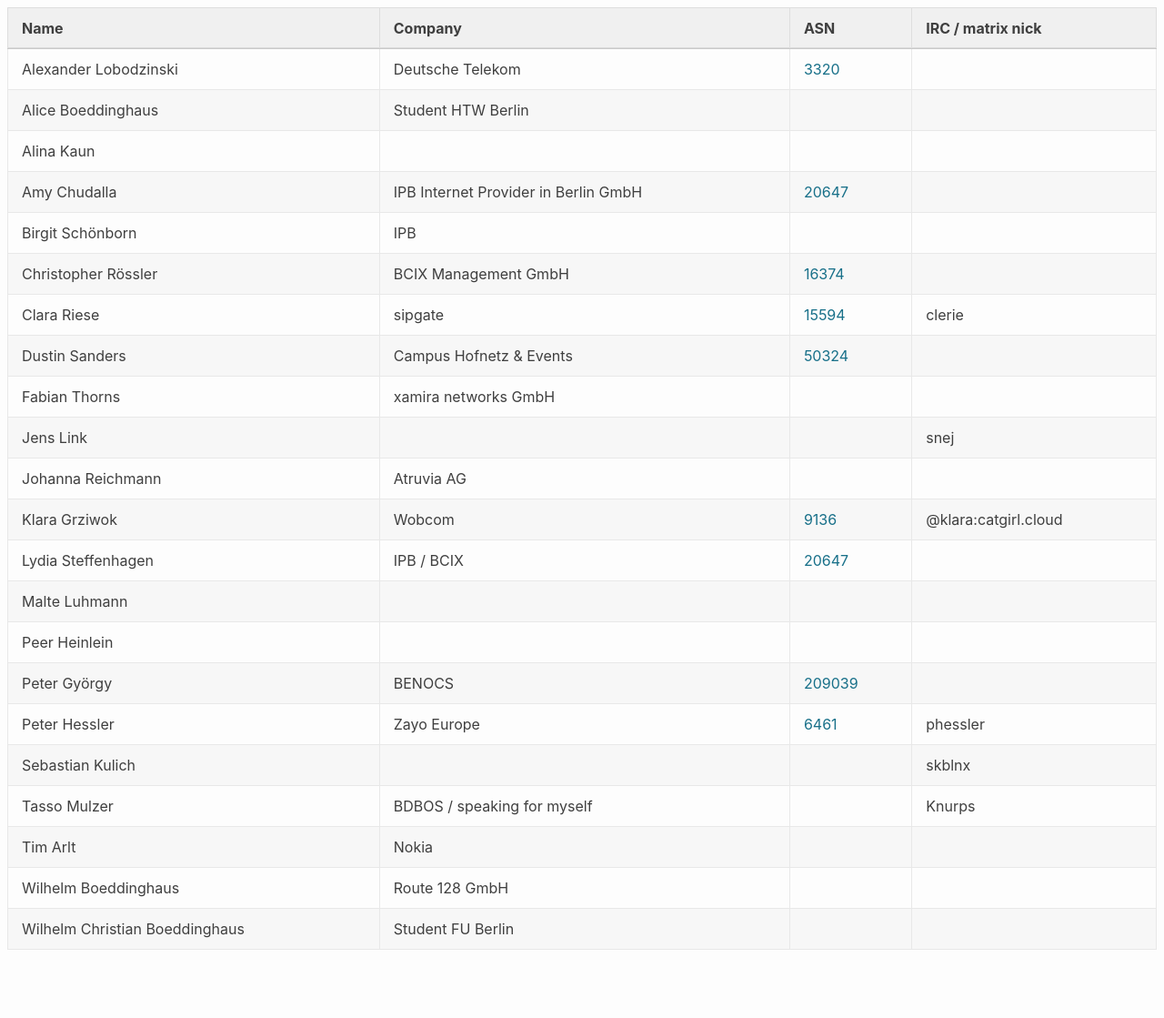
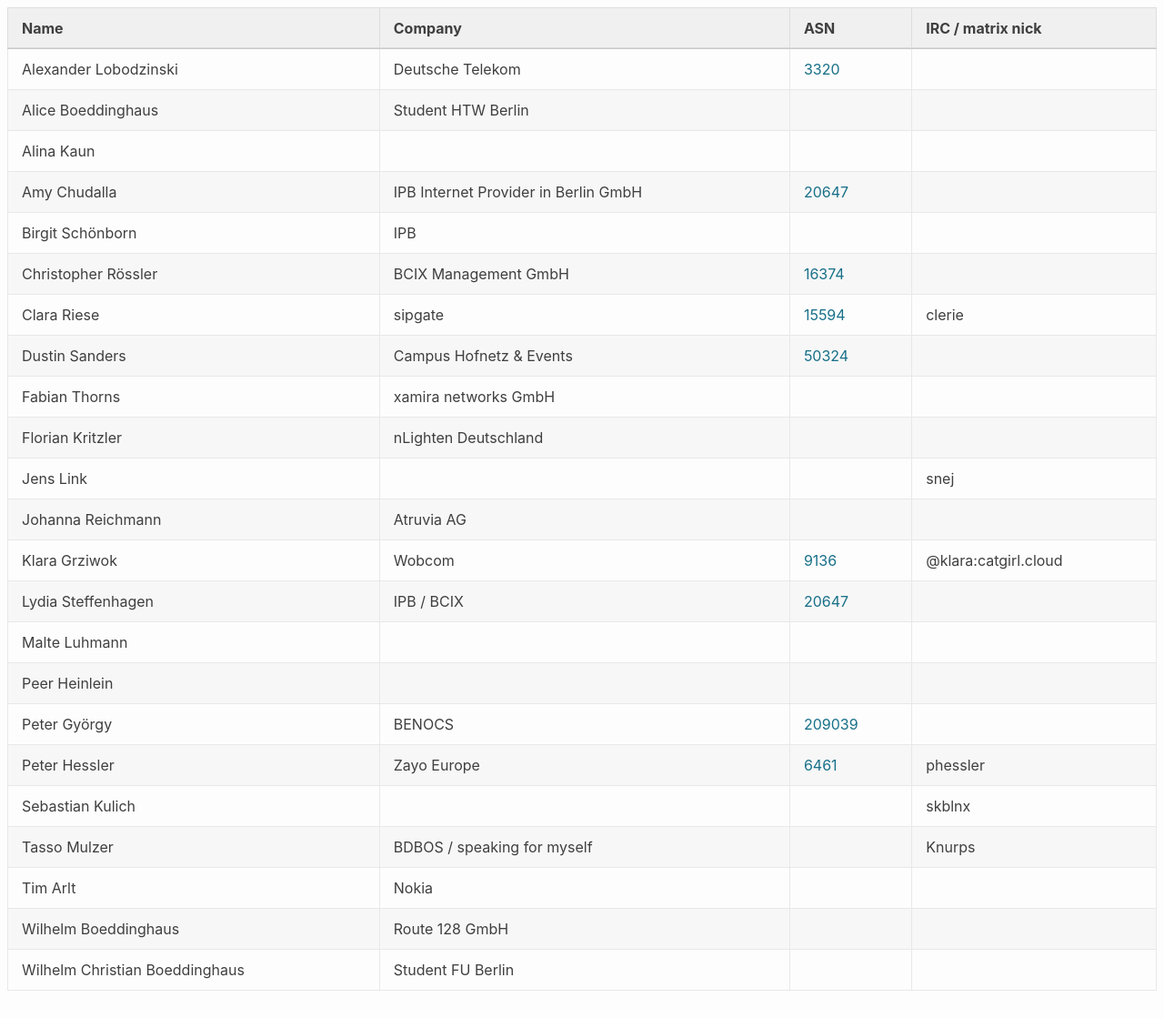
Before and after one commit to denog/pretix-attendeelist, a Jekyll site: the page built from denogmeetup25-03/index.markdown, in a window 1280 px wide and 1119 px high. Shown: the whole window at 91% size. Built offline with Jekyll 4.4.1, drawn with Linux system fonts in a browser that asks for light colours.

Commit message:
Latest data: Wed Feb 19 09:10:46 UTC 2025

```diff
--- a/_data/attendees_denogmeetup25-03.json
+++ b/_data/attendees_denogmeetup25-03.json
@@ -50,6 +50,12 @@
   {
     "name": "Fabian Thorns",
     "company": "xamira networks GmbH",
+    "irc": null,
+    "asn": null
+  },
+  {
+    "name": "Florian Kritzler",
+    "company": "nLighten Deutschland",
     "irc": null,
     "asn": null
   },
```
